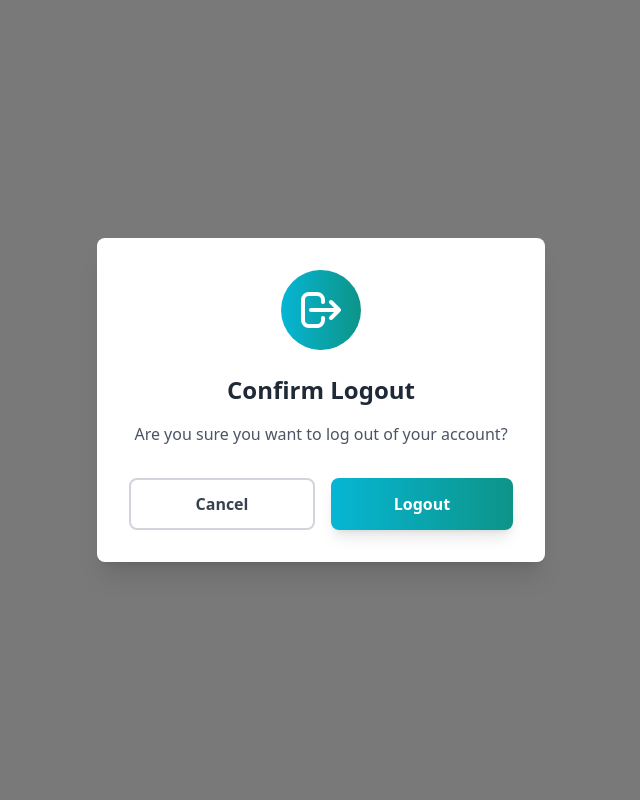
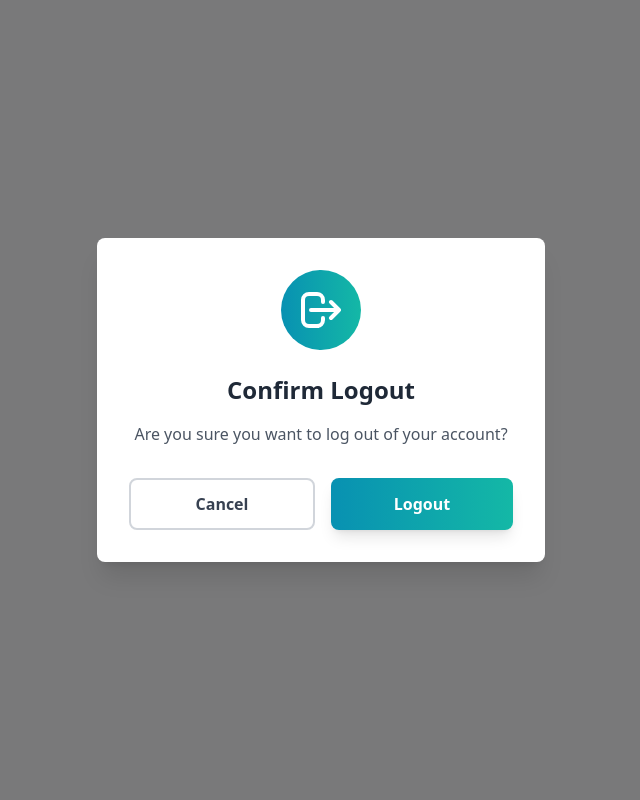
Before and after one commit to siv727/CSIT327-G1-Thryve, a Django app: page /logout/ in a window 1280 px wide. Shown: the whole page, without its empty margins (319-959 px from the left). Run offline with Django 5.2, Linux system fonts and the light colour scheme; the visitor is signed in with stand-in values (Sample User, id 1); some libraries are stand-ins or nearby versions.

Commit message:
fix(logout): brighter color scheme for consistency

```diff
--- a/thryve/auth_app/templates/accounts/logout.html
+++ b/thryve/auth_app/templates/accounts/logout.html
@@ -17,7 +17,7 @@
     <div class="relative z-50 bg-white rounded-lg shadow-xl max-w-md w-full mx-4 p-8">
         <!-- Icon -->
         <div class="flex justify-center mb-6">
-            <div class="bg-gradient-to-r from-cyan-500 to-teal-600 rounded-full p-4">
+            <div class="bg-gradient-to-r from-cyan-600 to-teal-500 rounded-full p-4">
                 <svg class="w-12 h-12 text-white" fill="none" stroke="currentColor" viewBox="0 0 24 24">
                     <path stroke-linecap="round" stroke-linejoin="round" stroke-width="2"
                         d="M17 16l4-4m0 0l-4-4m4 4H7m6 4v1a3 3 0 01-3 3H6a3 3 0 01-3-3V7a3 3 0 013-3h4a3 3 0 013 3v1">
@@ -44,7 +44,7 @@
                     Cancel
                 </a>
                 <button type="submit"
-                    class="flex-1 px-6 py-3 bg-gradient-to-r from-cyan-500 to-teal-600 text-white font-semibold rounded-lg hover:from-cyan-600 hover:to-teal-700 transition duration-200 shadow-lg">
+                    class="flex-1 px-6 py-3 bg-gradient-to-r from-cyan-600 to-teal-500 text-white font-semibold rounded-lg hover:from-cyan-700 hover:to-teal-600 transition duration-200 shadow-lg">
                     Logout
                 </button>
             </div>
```
